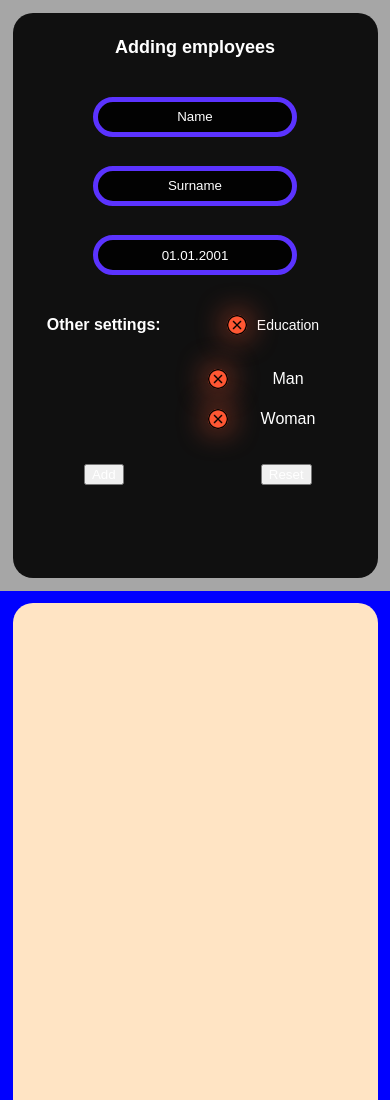
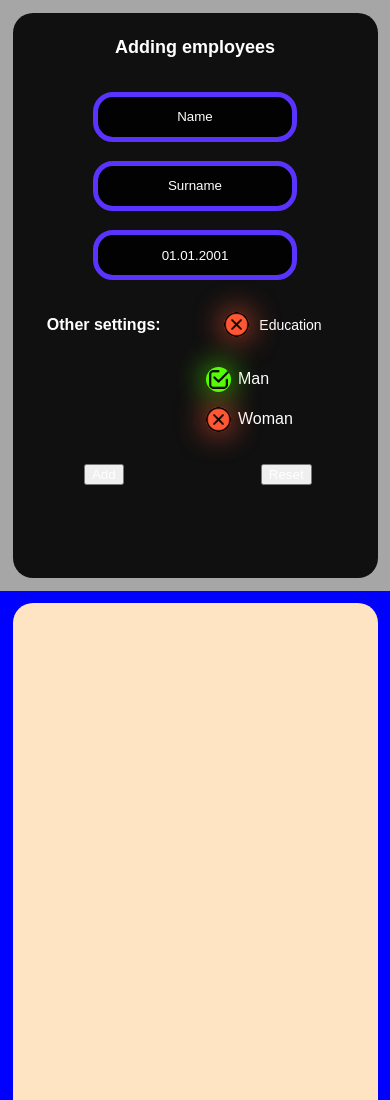
Before and after one commit to vlatimer/betterToDoAPpp, a plain HTML site: page index.html in a window 390 px wide. Shown: the top 1100 px of the page. Drawn offline with Linux system fonts and the light colour scheme.

Commit message:
creating flex display of gender

```diff
--- a/index.html
+++ b/index.html
@@ -24,12 +24,12 @@
           <label for="education">Education</label>
         </div>
         <div id="sex">
-          <input type="radio" name="sex" id="man">
+          <input type="radio" name="sex" id="man" checked>
           <label for="man">Man</label>
           <input type="radio" name="sex" id="woman">
           <label for="Woman">Woman</label>
         </div>
-        <input id="buttonInput" --i="1" type="button" value="Add" checked>
+        <input id="buttonInput" --i="1" type="button" value="Add">
         <input id="resetInput" --i="3" type="reset" value="Reset">
       </form>
     </div>
--- a/media8.css
+++ b/media8.css
@@ -39,8 +39,8 @@
   }
 
   #educationdiv #checkboxInput {
-    height: 20px;
-    width: 20px;
+    height: 25px;
+    width: 25px;
   }
 
   #educationdiv label {
@@ -48,8 +48,8 @@
   }
 
   #sex input {
-    height: 20px;
-    width: 20px;
+    height: 25px;
+    width: 25px;
   }
 
   #sex label {
--- a/styles.css
+++ b/styles.css
@@ -70,13 +70,12 @@ body::-webkit-scrollbar {
   position: relative;
   outline: none;
   width: 70%;
-  height: 40px;
+  height: 50px;
   grid-column: 2/ span 2;
 }
 
 #textInput:focus {
   width: 80%;
-  height: 60%;
   border-color: #53FF02;
 }
 
@@ -156,6 +155,9 @@ body::-webkit-scrollbar {
 }
 
 #sex label {
+  justify-self: start;
+  align-self: center;
+  margin: unset;
   font-size: 20px;
 }
 
```
